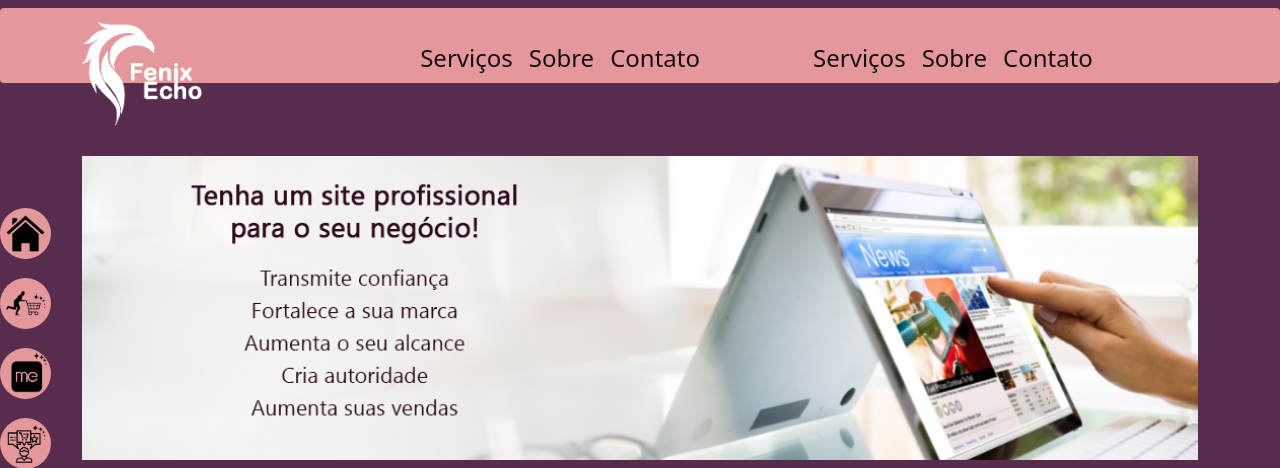
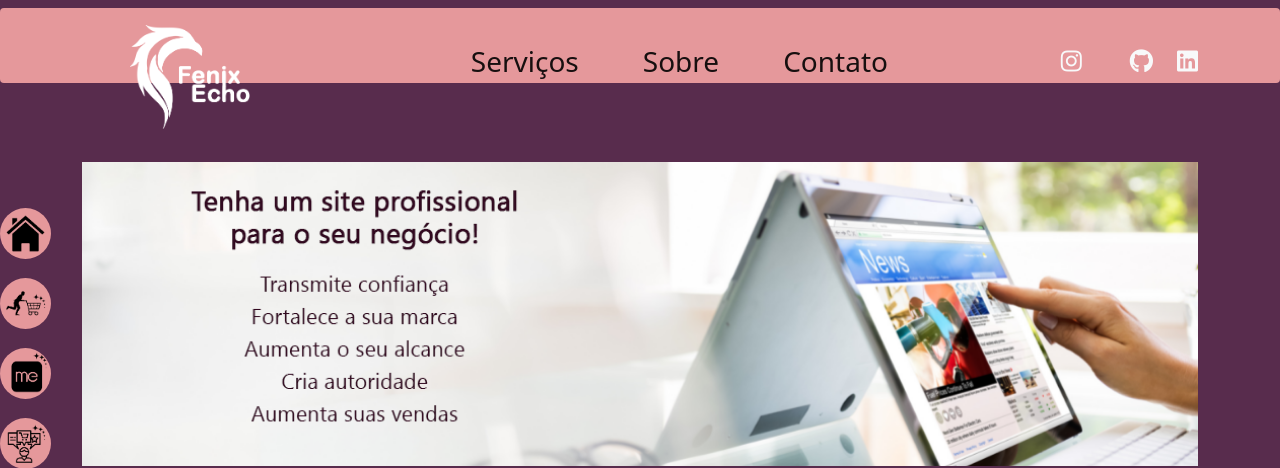
Before and after one commit to SemiramisCavalcanti/PJ02SiteDev, a PHP site: page / in a window 1280 px wide. Shown: the top 468 px of the page. Run offline with PHP 8.4, Linux system fonts and the light colour scheme; grey boxes labelled with a size stand in for pictures from a placeholder-image service; some libraries are stand-ins or nearby versions.

Commit message:
formação do menu principal

```diff
--- a/paginas/fenixEcho.php
+++ b/paginas/fenixEcho.php
@@ -4,17 +4,17 @@
 
         <nav class="navbar navbar-expand-lg navbar-light row mt-0">
             <div class="container-fluid col-sm">
-                <a class="navbar-brand" id="#home"><img src="img/FenixEchoBranca.png" alt="" width="120" ></a>
+                <a class="navbar-brand mx-5" id="home"><img src="img/FenixEchoBranca.png" alt="" width="120"></a>
                 <button class="navbar-toggler" type="button" data-bs-toggle="collapse" data-bs-target="#navbarSupportedContent" aria-controls="navbarSupportedContent" aria-expanded="false" aria-label="Toggle navigation">
                     <span class="navbar-toggler-icon"></span>
                 </button>
                 <div class="col"></div>
                 <div class="collapse navbar-collapse col-md" id="navbarSupportedContent">
-                    <ul class="navbar-nav me-auto mb-5 fs-4 mr-3">
-                        <li class="nav-item mt-3">
+                    <ul class="navbar-nav text-center mb-5 fs-3">
+                        <li class="nav-item mt-3 me-5">
                             <a class="nav-link active" aria-current="page" href="#servicos">Serviços</a>
                         </li>
-                        <li class="nav-item mt-3 ml-3">
+                        <li class="nav-item mt-3 me-5">
                             <a class="nav-link active" aria-current="page" href="#sobre">Sobre</a>
                         </li>
                         <li class="nav-item mt-3">
@@ -22,15 +22,15 @@
                         </li>
 
                     </ul>
-                    <ul class="navbar-nav me-auto mb-5 fs-4">
-                        <li class="nav-item mt-3">
-                            <a class="nav-link active" aria-current="page" href="#servicos">Serviços</a>
+                    <ul class="navbar-nav ms-auto mb-5 fs-4">
+                        <li class="nav-item mt-3 me-5">
+                            <a href="https://www.instagram.com/fenix_echo_web/" class="link-light text-decoration-none"> <i class="fab fa-instagram"></i> </a>
+                        </li>
+                        <li class="nav-item mt-3 me-4">
+                            <a href="https://github.com/SemiramisCavalcanti" class="link-light text-decoration-none"> <i class="fab fa-github"> </i> </a>
                         </li>
                         <li class="nav-item mt-3">
-                            <a class="nav-link active" aria-current="page" href="#sobre">Sobre</a>
-                        </li>
-                        <li class="nav-item mt-3">
-                            <a class="nav-link active" aria-current="page" href="#contato">Contato</a>
+                            <a href="https://www.linkedin.com/in/semiramis-cavalcanti-01a18013b/" class="link-light text-decoration-none"> <i class="fab fa-linkedin"></i> </a>
                         </li>
 
                     </ul>
```
